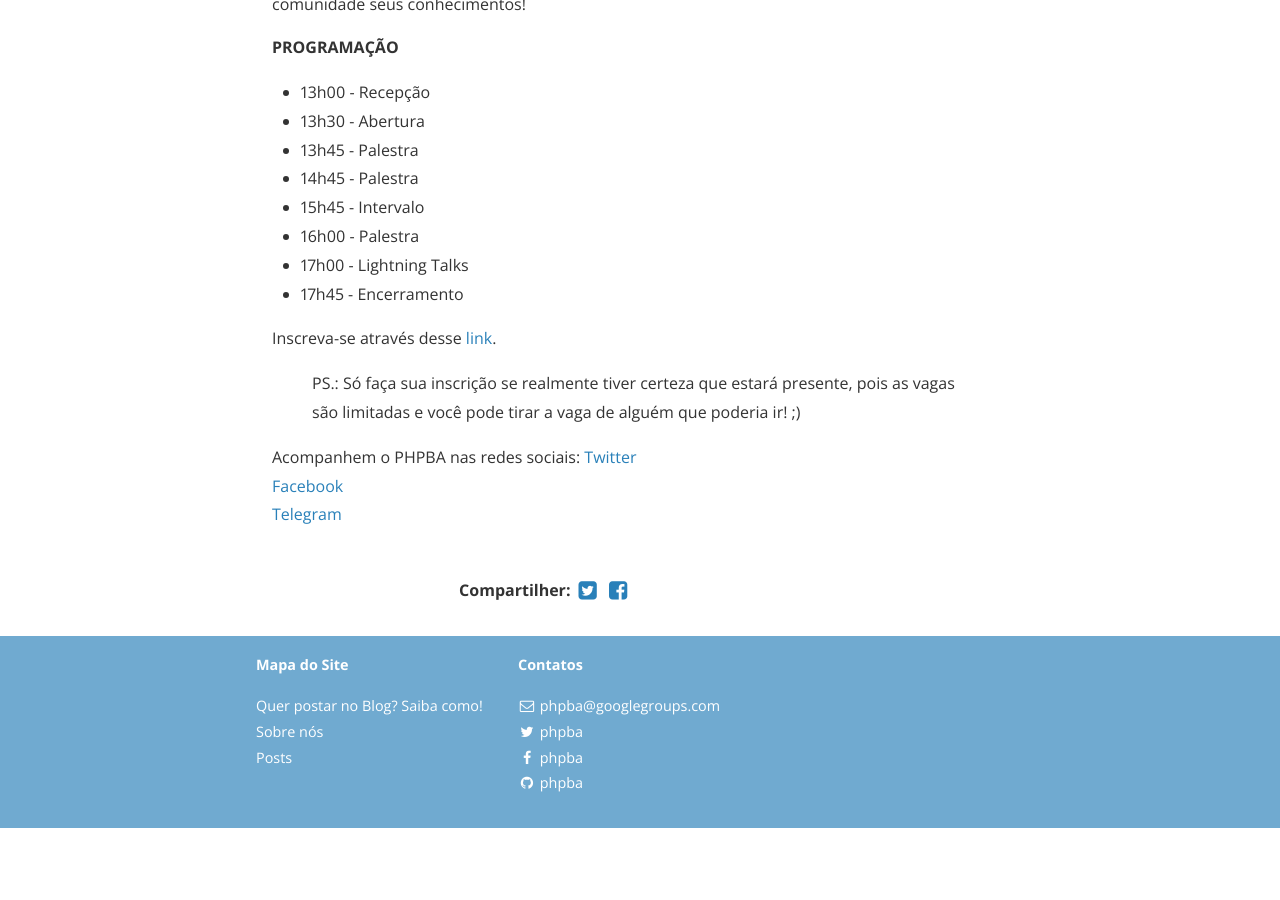
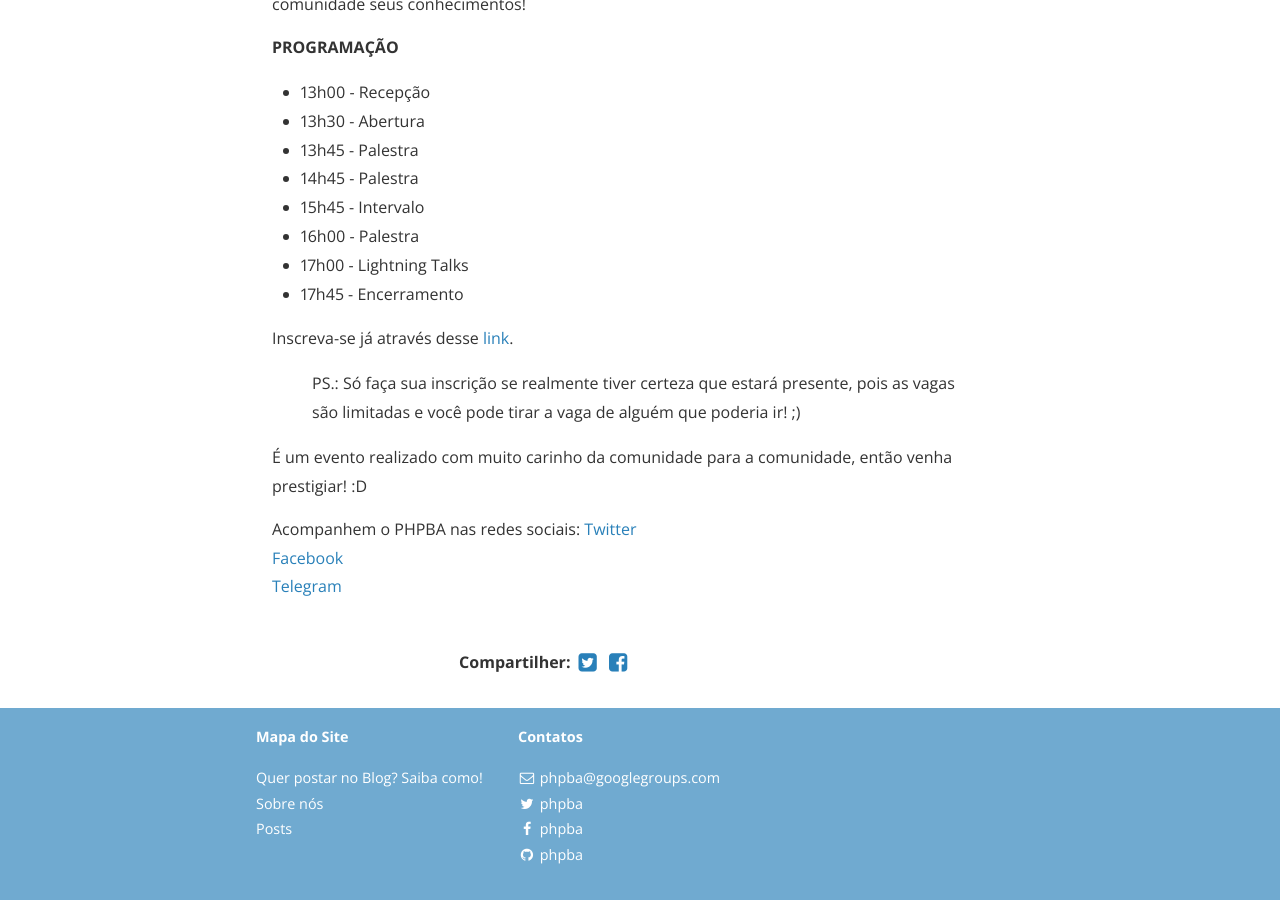
Before and after one commit to phpba/phpba.github.io, a Jekyll site: the page built from _posts/2016-03-07-1-PHPeetup-Salvador-2016.markdown, in a window 1280 px wide and 900 px high, scrolled down 954 px. Built offline with Jekyll 4.4.1, drawn with Linux system fonts in a browser that asks for light colours; nearby versions of some CDN libraries; comment, search, counter and statistics services are not loaded; a style sheet for code colours, icons or effects is not loaded; before the commit the page ends 1782 px from its top, so only the background shows below that.

Commit message:
Atualizar texto sobre o primero phpeetup

```diff
--- a/_posts/2016-03-07-1-PHPeetup-Salvador-2016.markdown
+++ b/_posts/2016-03-07-1-PHPeetup-Salvador-2016.markdown
@@ -34,9 +34,11 @@ O [Call for Papers](http://speakerfight.com/events/1o-phpeetup-salvador-2016) es
 * 17h00 - Lightning Talks
 * 17h45 - Encerramento
 
-Inscreva-se através desse [link](http://even.tc/1o-phpeetup).
+Inscreva-se já através desse [link](http://even.tc/1o-phpeetup).
 
 > PS.: Só faça sua inscrição se realmente tiver certeza que estará presente, pois as vagas são limitadas e você pode tirar a vaga de alguém que poderia ir! ;)
+
+É um evento realizado com muito carinho da comunidade para a comunidade, então venha prestigiar! :D
 
 Acompanhem o PHPBA nas redes sociais:
 [Twitter](https://twitter.com/phpba)
```
